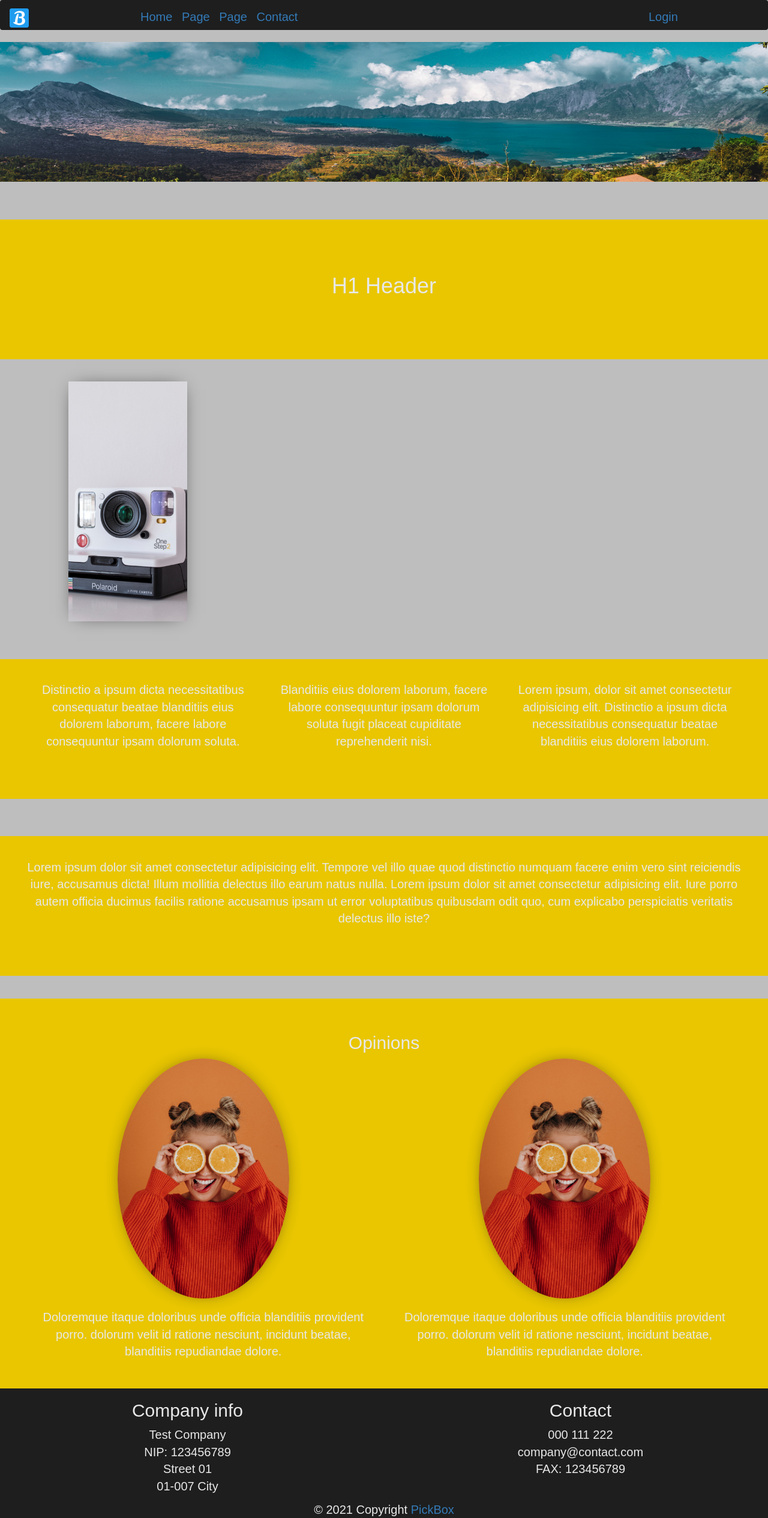
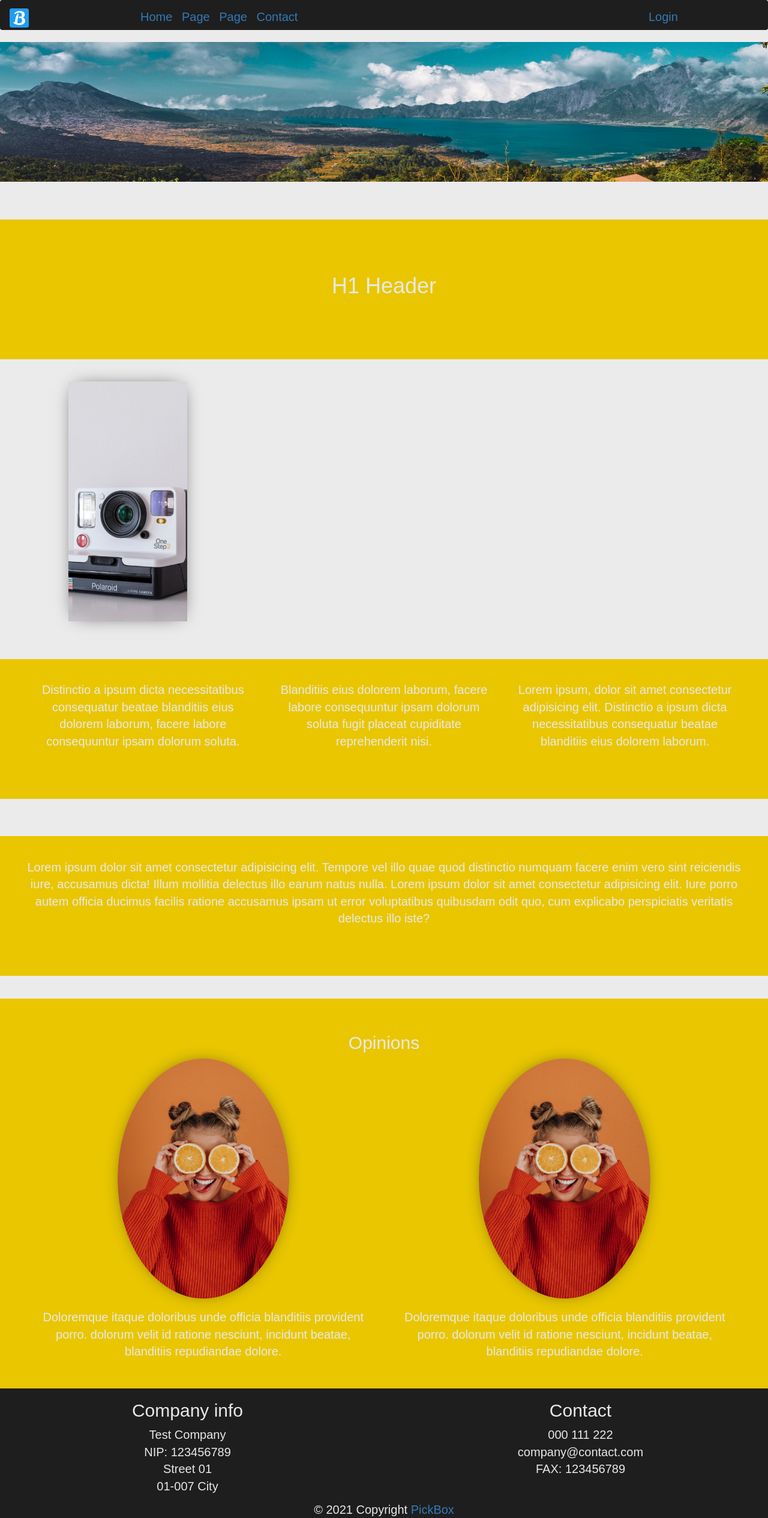
Before and after one commit to AdamMaichrzik/Zadanie_PHP, a PHP site: page / in a window 1280 px wide. Shown: the whole page at 60% size. Run offline with PHP 8.4, Linux system fonts and the light colour scheme; some web fonts are replaced.

Commit message:
New background color

```diff
--- a/style.css
+++ b/style.css
@@ -1,5 +1,5 @@
 body {
-  background-color: #bebebe;
+  background-color: #ebebeb;
   color: #e8e8e8;
   font-size: 20px;
   font-family: "Gayathri", sans-serif;
```
